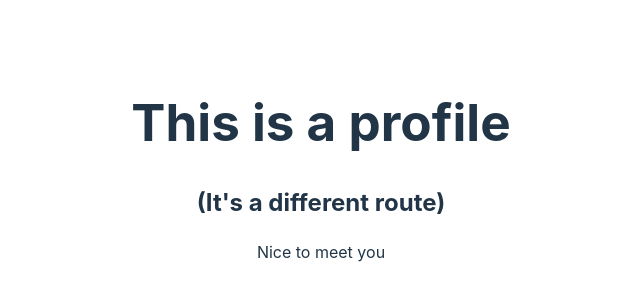
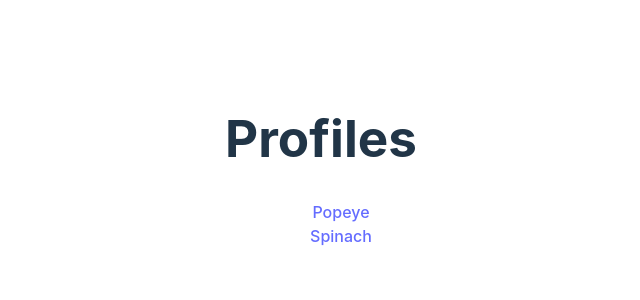
Before and after one commit to Extraterra1/Odin-Project, a React (Vite) app in the folder node-path/React/React-Router/: page /profile in a window 1280 px wide. Shown: the part 230-530 px from the top of the page, without its empty margins (319-959 px from the left). Built offline with nearby package versions, Linux system fonts and the light colour scheme.

Commit message:
use useParams

```diff
--- a/node-path/React/React-Router/src/Profile.jsx
+++ b/node-path/React/React-Router/src/Profile.jsx
@@ -1,12 +1,23 @@
-import { Link, Outlet } from 'react-router-dom';
+import { Link, useParams } from 'react-router-dom';
+import Popeye from './Popeye';
+import Spinach from './Spinach';
 
 const Profile = () => {
+  const { name } = useParams();
+
+  if (name === 'popeye') return <Popeye />;
+  if (name === 'spinach') return <Spinach />;
   return (
     <div>
-      <h1>This is a profile</h1>
-      <h2>(It's a different route)</h2>
-      <p>Nice to meet you</p>
-      <Outlet />
+      <h1>Profiles</h1>
+      <ul>
+        <li>
+          <Link to="/profile/popeye">Popeye</Link>
+        </li>
+        <li>
+          <Link to="/profile/spinach">Spinach</Link>
+        </li>
+      </ul>
     </div>
   );
 };
```
Also changed, not shown: node-path/React/React-Router/src/main.jsx (+6 -6 lines).
